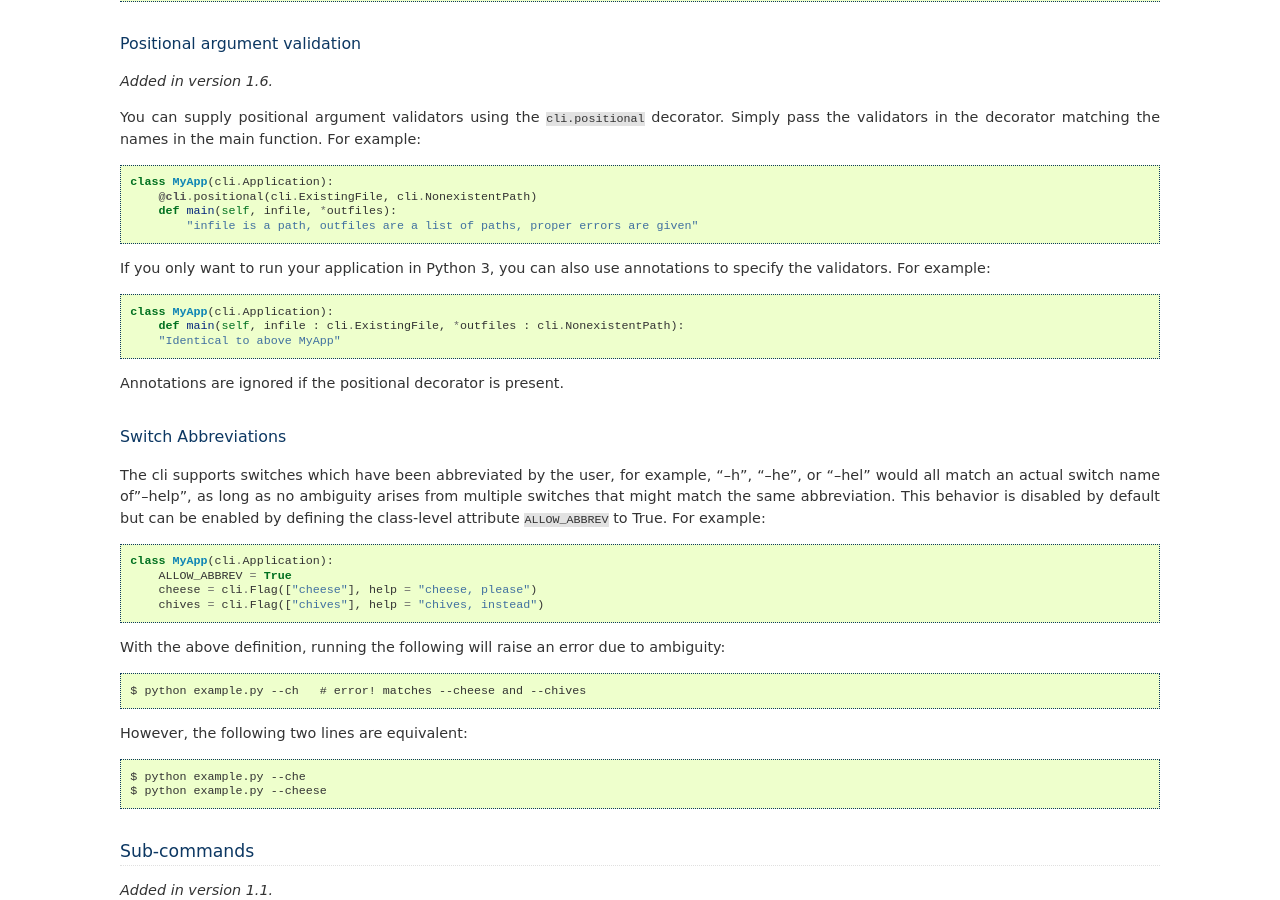
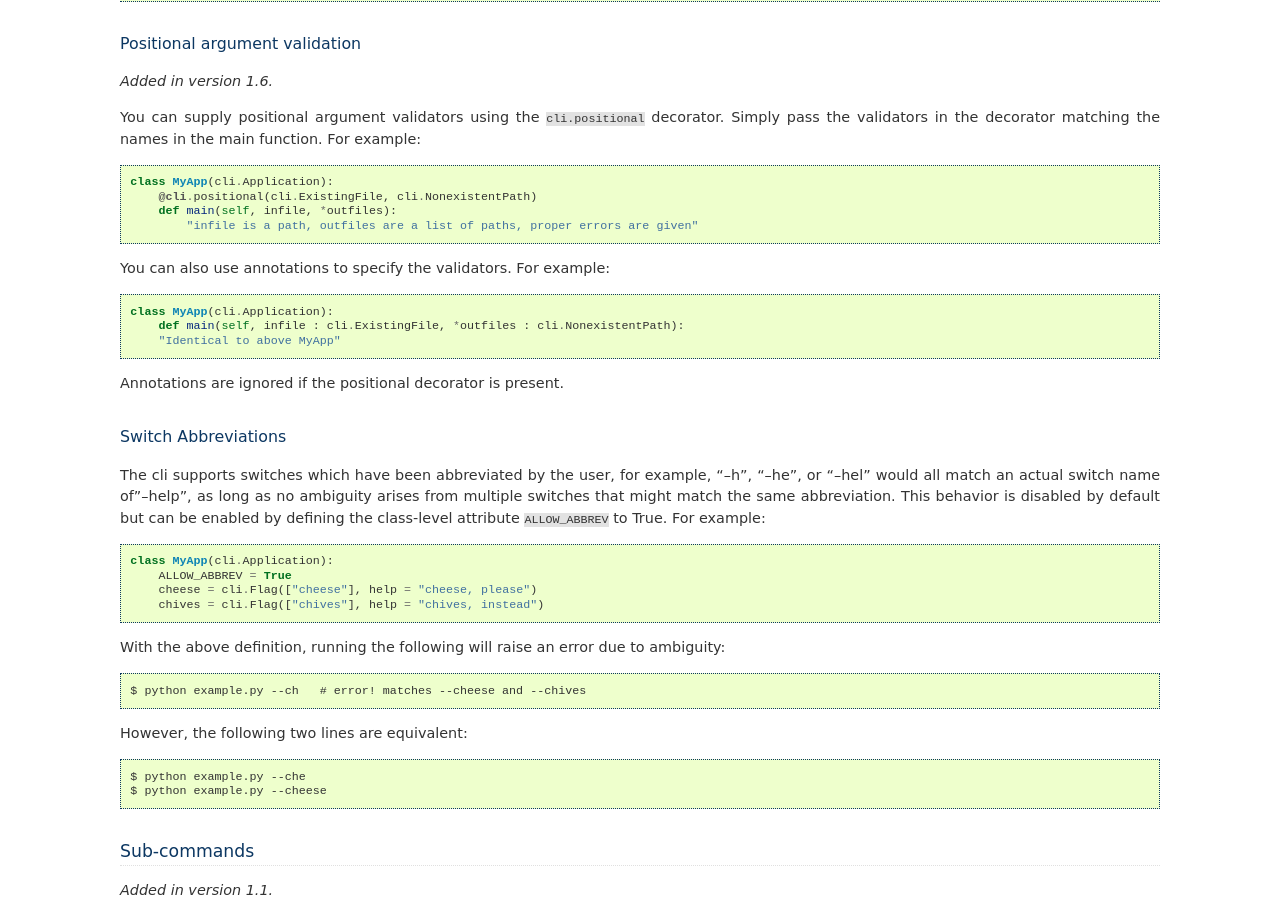
Before and after one commit to tomerfiliba/plumbum, a Sphinx documentation site: the page built from docs/cli.rst, in a window 1280 px wide and 900 px high, scrolled down 6671 px. Built offline with Sphinx 7.4.7, drawn with Linux system fonts in a browser that asks for light colours; the version number could not be read and is left out.

Commit message:
chore: minor Python 2 cleanup

```diff
--- a/docs/cli.rst
+++ b/docs/cli.rst
@@ -420,8 +420,7 @@ pass the validators in the decorator matching the names in the main function. Fo
         def main(self, infile, *outfiles):
             "infile is a path, outfiles are a list of paths, proper errors are given"
 
-If you only want to run your application in Python 3, you can also use annotations to
-specify the validators. For example::
+You can also use annotations to specify the validators. For example::
 
     class MyApp(cli.Application):
         def main(self, infile : cli.ExistingFile, *outfiles : cli.NonexistentPath):
```
Also changed, not shown: 1 other file.
